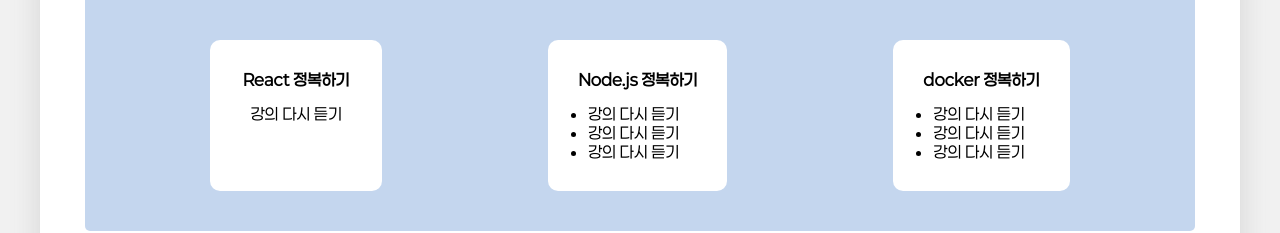
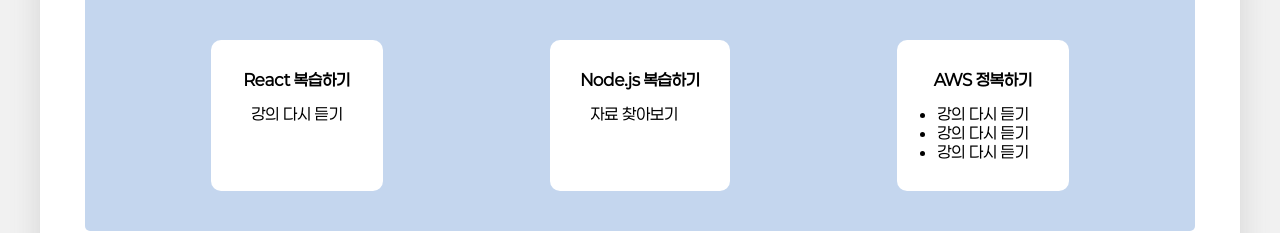
Before and after one commit to jiwonly/MyProfile, a React (Vite) app: page / in a window 1280 px wide. Shown: the part 1082-1315 px from the top of the page. Built offline with nearby package versions, Linux system fonts and the light colour scheme.

Commit message:
FIX goalData

```diff
--- a/src/components/Goal.jsx
+++ b/src/components/Goal.jsx
@@ -7,19 +7,10 @@
       <div className="goal_title">
         <h2>GOAL</h2>
         <div className="goal_list">
-          <GoalData title="React 정복하기" content={"강의 다시 듣기"} />
+          <GoalData title="React 복습하기" content={"강의 다시 듣기"} />
+          <GoalData title="Node.js 복습하기" content="자료 찾아보기" />
           <GoalData
-            title="Node.js 정복하기"
-            content={
-              <ul>
-                <li>강의 다시 듣기</li>
-                <li>강의 다시 듣기</li>
-                <li>강의 다시 듣기</li>
-              </ul>
-            }
-          />
-          <GoalData
-            title="docker 정복하기"
+            title="AWS 정복하기"
             content={
               <ul>
                 <li>강의 다시 듣기</li>
```
